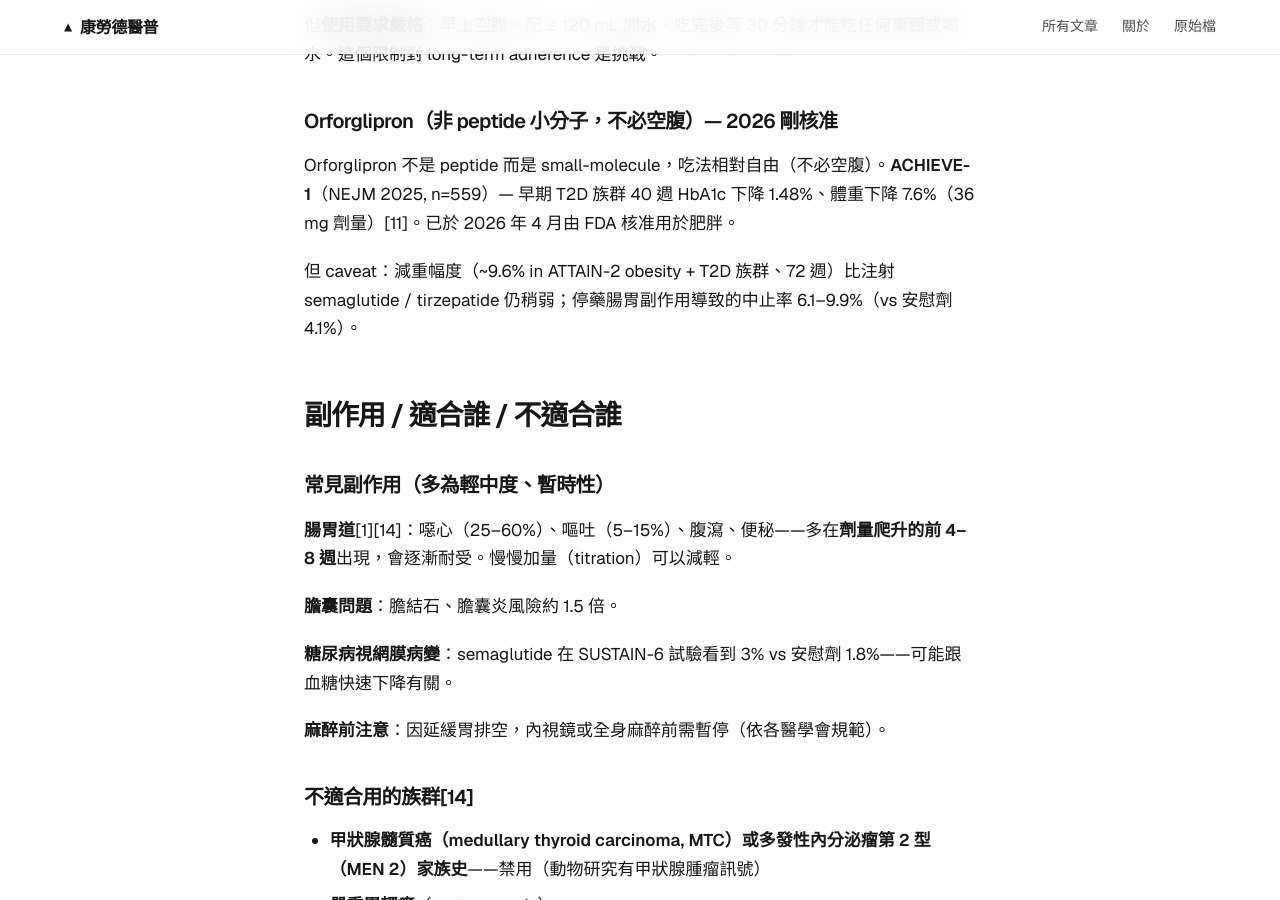
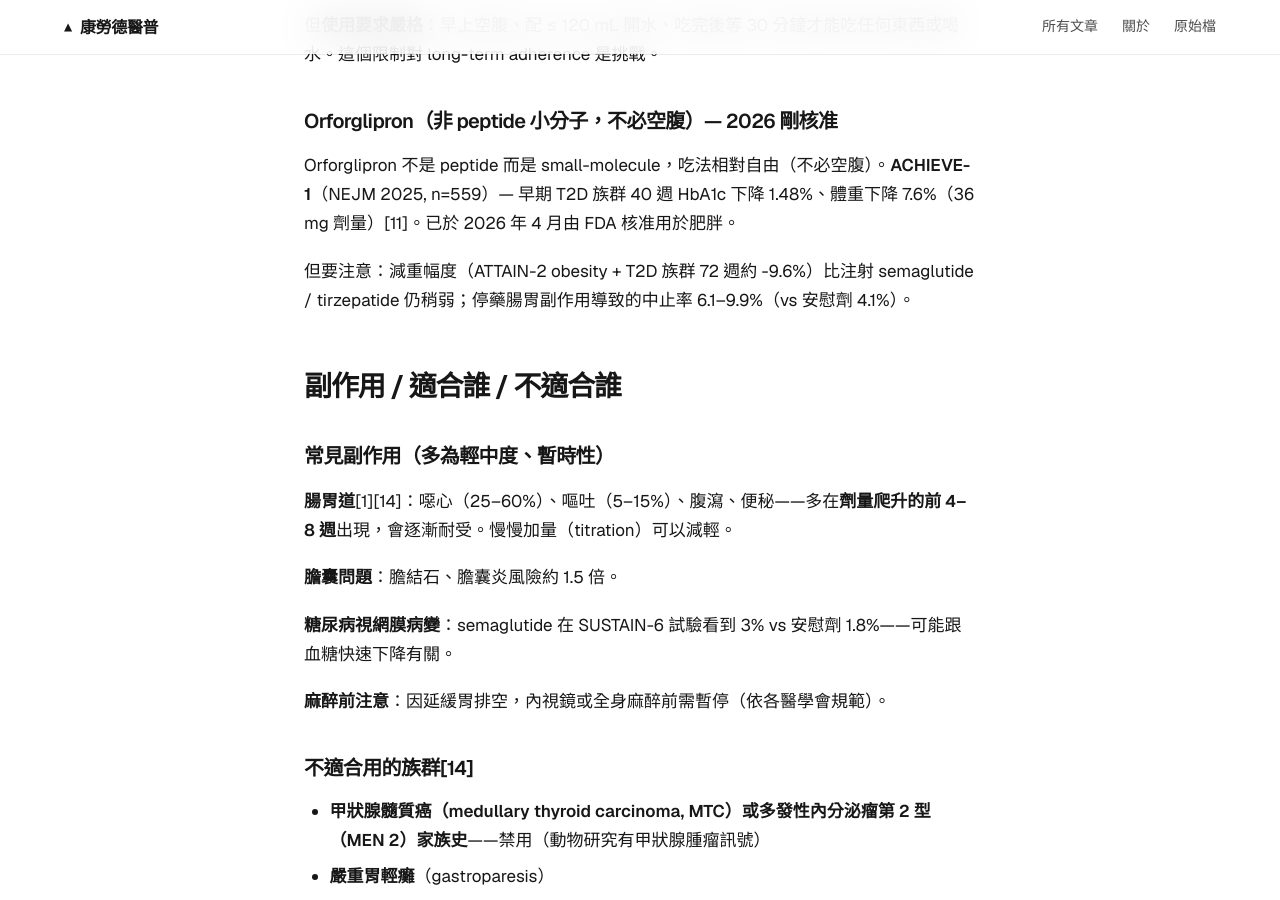
Before and after one commit to fireman333/KlaudeHealthEducation, a Jekyll site: the page built from src/content/posts/2026-05-13-glp1-ra-and-next-gen-incretins.md, in a window 1280 px wide and 900 px high, scrolled down 3963 px. Built offline with Jekyll 4.4.1, drawn with Linux system fonts in a browser that asks for light colours; our own code applies the rules of GitHub Pages for plain Markdown files; some of the changed text lies outside the part shown.

Commit message:
fix(post): GLP-1 RA 衛教文 — 拿掉「caveat」英文 jargon、改中文
衛教文受眾為一般大眾、不熟悉「caveat」這類學術英文；改用「但要記得 / 但要說清楚 / 但要注意」等白話表述。

涵蓋 article body 3 處 + frontmatter Threads post 2 共 4 處替換。

Co-Authored-By: Claude Opus 4.7 (1M context) <noreply@anthropic.com>

```diff
--- a/src/content/posts/2026-05-13-glp1-ra-and-next-gen-incretins.md
+++ b/src/content/posts/2026-05-13-glp1-ra-and-next-gen-incretins.md
@@ -12,7 +12,7 @@ carousel:
   - src: "/img/posts/2026-05-13-glp1-ra-and-next-gen-incretins/02-data.png"
     alt: "關鍵數據：SELECT trial — MACE 6.5% vs 8.0%, HR 0.80, n=17,604"
     caption: "Slide 2 — 關鍵數據：SELECT 心血管 trial"
-    threads_text: "SELECT trial（NEJM 2023, n=17,604）— GLP-1 RA 第一次在「沒有糖尿病」的肥胖族群證實心血管益處：\n\n• 主要複合終點 MACE（心血管死亡 / 非致死性心肌梗塞 / 中風）：semaglutide 6.5% vs 安慰劑 8.0%\n• 風險比 hazard ratio (HR) 0.80（95% CI 0.72–0.90）= 相對風險降 20%\n• 條件：年齡 ≥ 45 歲、BMI ≥ 27、已有心血管疾病\n\n但要 caveat：這是針對「已有 CV 病、BMI ≥ 27、無糖尿病」族群——不能直接外推到一般想減重的人。\n\n#康勞德醫普 #SELECT"
+    threads_text: "SELECT trial（NEJM 2023, n=17,604）— GLP-1 RA 第一次在「沒有糖尿病」的肥胖族群證實心血管益處：\n\n• 主要複合終點 MACE（心血管死亡 / 非致死性心肌梗塞 / 中風）：semaglutide 6.5% vs 安慰劑 8.0%\n• 風險比 hazard ratio (HR) 0.80（95% CI 0.72–0.90）= 相對風險降 20%\n• 條件：年齡 ≥ 45 歲、BMI ≥ 27、已有心血管疾病\n\n但要記得：這是針對「已有心血管疾病、BMI ≥ 27、無糖尿病」族群——不能直接外推到一般想減重的人。\n\n#康勞德醫普 #SELECT"
   - src: "/img/posts/2026-05-13-glp1-ra-and-next-gen-incretins/03-mechanism.png"
     alt: "三代靶點：單靶 GLP-1 (semaglutide) → 雙靶 GLP-1/GIP (tirzepatide) → 三靶 GLP-1/GIP/glucagon (retatrutide)"
     caption: "Slide 3 — 從單靶到三靶：減重幅度的演化"
@@ -88,7 +88,7 @@ GLP-1 RA 不是直接「燃脂」，而是同時走三條路徑[1]：
 
 頭對頭網絡 meta-analysis 顯示 semaglutide 降 HbA1c 約 1.45–1.5%、liraglutide 約 1.1–1.2%、dulaglutide 約 1.1%；體重方面 semaglutide 2.4 mg 在肥胖族群 68 週可達 -14.9% 至 -16.9%（約 9–12 公斤）[1]。國健署官方立場是體重下降 ≥ 5% 即可帶來顯著健康獲益（如改善高血壓與糖尿病）[2]——以這個標準看，2024–2026 的新一代藥物已經明顯超越「臨床顯著」門檻。
 
-但這裡要 caveat：「平均下降 15%」是試驗條件下、有強化生活型態介入、有定期追蹤的結果，**不等於每個人停掉所有努力打了針就會掉 15%**。多數試驗也顯示停藥後體重會反彈。
+但這裡要說清楚：「平均下降 15%」是試驗條件下、有強化生活型態介入、有定期追蹤的結果，**不等於每個人停掉所有努力打了針就會掉 15%**。多數試驗也顯示停藥後體重會反彈。
 
 ## 數據怎麼說 — 三個 2024–2025 年里程碑試驗
 
@@ -126,7 +126,7 @@ GLP-1 RA 不是直接「燃脂」，而是同時走三條路徑[1]：
 
 意義：HFpEF 過去缺少有效藥物（不像 HFrEF 有 β-blocker、ACEi、SGLT2i 等）。SUMMIT 把「肥胖型 HFpEF」這個亞群（占 HFpEF 大宗）變成腸泌素藥物的明確適應症之一。
 
-但 caveat：n=731 屬中等樣本、是針對「肥胖型」而非全部 HFpEF；非肥胖 HFpEF 病人能否獲益仍待研究。
+但要注意：n=731 屬中等樣本、是針對「肥胖型」而非全部 HFpEF；非肥胖 HFpEF 病人能否獲益仍待研究。
 
 ## 第二代 — 雙重 / 三重靶點 agonist
 
@@ -161,7 +161,7 @@ GLP-1 RA 大部分是注射劑（peptide 結構容易在腸胃道被分解）。
 
 Orforglipron 不是 peptide 而是 small-molecule，吃法相對自由（不必空腹）。**ACHIEVE-1**（NEJM 2025, n=559）— 早期 T2D 族群 40 週 HbA1c 下降 1.48%、體重下降 7.6%（36 mg 劑量）[11]。已於 2026 年 4 月由 FDA 核准用於肥胖。
 
-但 caveat：減重幅度（~9.6% in ATTAIN-2 obesity + T2D 族群、72 週）比注射 semaglutide / tirzepatide 仍稍弱；停藥腸胃副作用導致的中止率 6.1–9.9%（vs 安慰劑 4.1%）。
+但要注意：減重幅度（ATTAIN-2 obesity + T2D 族群 72 週約 -9.6%）比注射 semaglutide / tirzepatide 仍稍弱；停藥腸胃副作用導致的中止率 6.1–9.9%（vs 安慰劑 4.1%）。
 
 ## 副作用 / 適合誰 / 不適合誰
 
```
